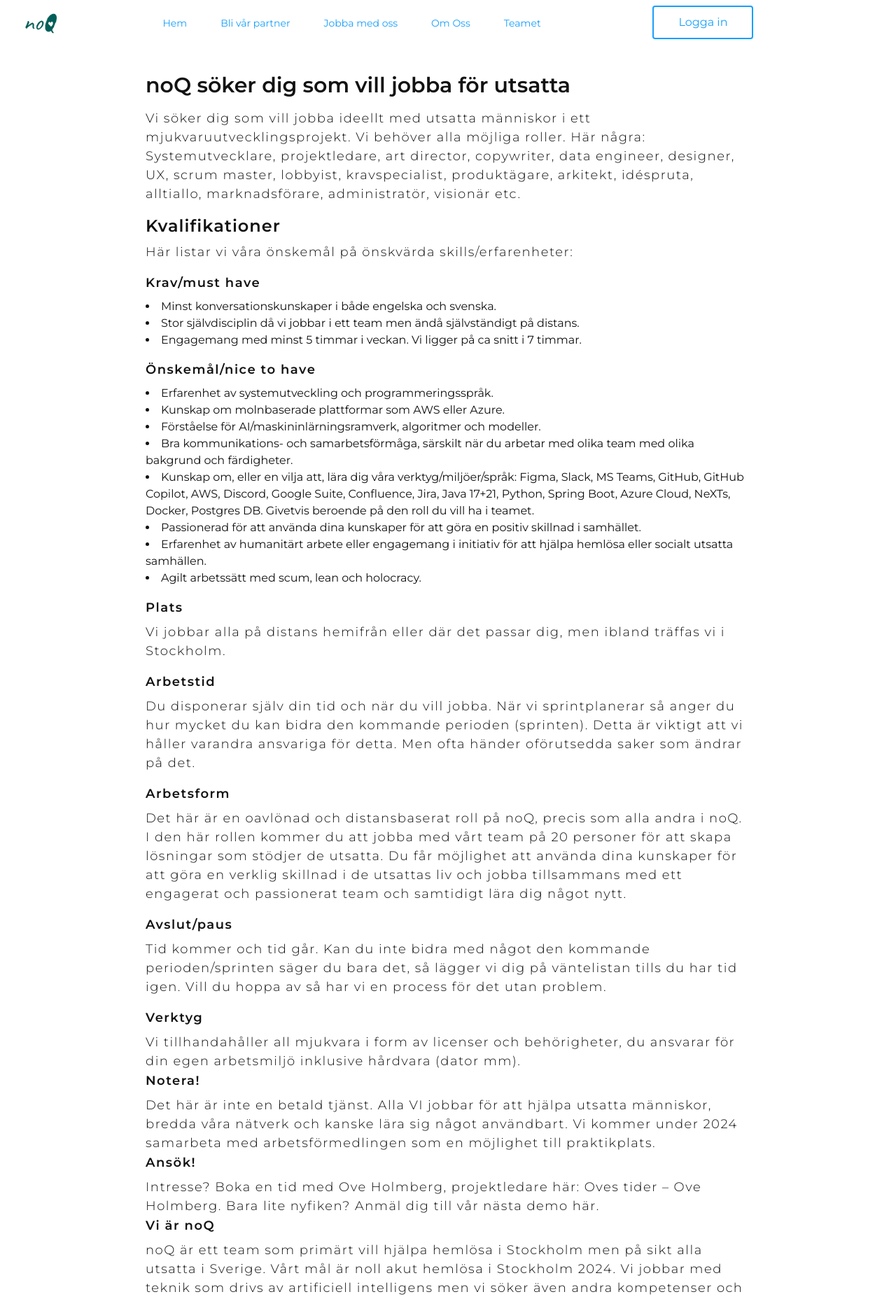
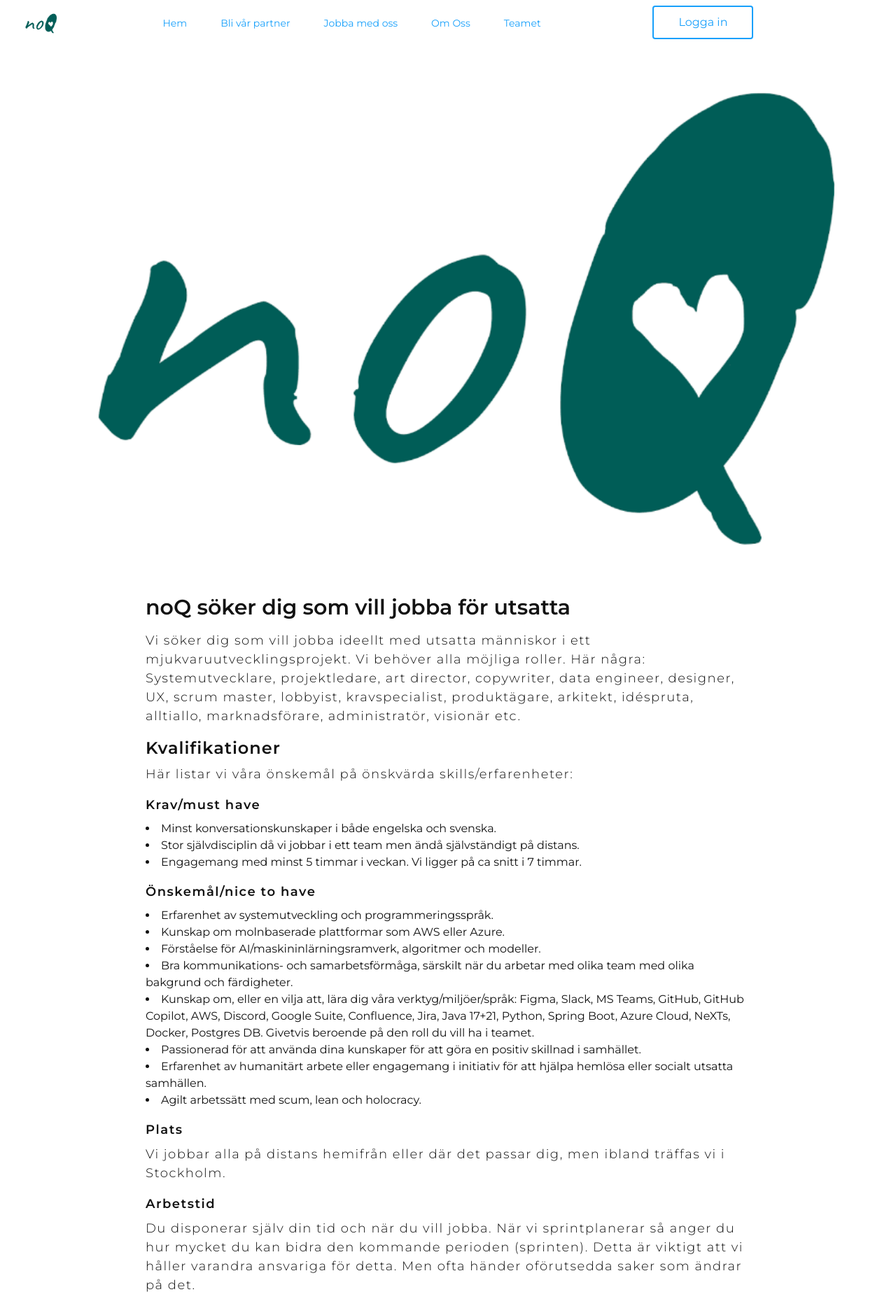
Before and after one commit to frykhamn/noqcms, a React (Vite) app: page /jobba-med-oss in a window 1280 px wide. Shown: the top 1856 px of the page at 70% size. Built offline with nearby package versions, Linux system fonts and the light colour scheme; no server answers.

Commit message:
added styling and image

```diff
--- a/src/pages/LandingPageComponent/components/JobbaMedOssPage.jsx
+++ b/src/pages/LandingPageComponent/components/JobbaMedOssPage.jsx
@@ -1,9 +1,17 @@
 // JobbaMedOssPage.js
 import 'tailwindcss/tailwind.css';
+import FooterComponent from "./FooterComponent";
+const JobbaMedOssPage = () => {
 
-const JobbaMedOssPage = () => {
+
   return (
-    <div className="max-w-4xl mx-auto px-4 py-8">
+    <div>
+      <img
+        className="w-full h-auto"
+        src="/src/assets/images/3pwolvay.bmp"
+        alt="Header Image"
+      />
+      <div className="max-w-4xl mx-auto px-4 py-8">
       <h1 className="text-3xl font-bold mb-4">
         noQ söker dig som vill jobba för utsatta
       </h1>
@@ -50,15 +58,18 @@ const JobbaMedOssPage = () => {
         <p>Tid kommer och tid går. Kan du inte bidra med något den kommande perioden/sprinten säger du bara det, så lägger vi dig på väntelistan tills du har tid igen. Vill du hoppa av så har vi en process för det utan problem.</p>
         </div>
         <h3 className="text-lg font-bold mb-2">Verktyg</h3>
-        <p>Vi tillhandahåller all mjukvara i form av licenser och behörigheter, du ansvarar för din egen arbetsmiljö inklusive hårdvara (dator mm).</p>
+        <p className='mb-2'>Vi tillhandahåller all mjukvara i form av licenser och behörigheter, du ansvarar för din egen arbetsmiljö inklusive hårdvara (dator mm).</p>
         <h3 className="text-lg font-bold mb-2">Notera!</h3>
-        <p>Det här är inte en betald tjänst. Alla VI jobbar för att hjälpa utsatta människor, bredda våra nätverk och kanske lära sig något användbart. Vi kommer under 2024 samarbeta med arbetsförmedlingen som en möjlighet till praktikplats.</p>
+        <p className='mb-2'>Det här är inte en betald tjänst. Alla VI jobbar för att hjälpa utsatta människor, bredda våra nätverk och kanske lära sig något användbart. Vi kommer under 2024 samarbeta med arbetsförmedlingen som en möjlighet till praktikplats.</p>
         <h3 className="text-lg font-bold mb-2">Ansök!</h3>
-        <p>Intresse? Boka en tid med Ove Holmberg, projektledare här: Oves tider – Ove Holmberg. Bara lite nyfiken? Anmäl dig till vår nästa demo här.</p>
+        <p className='mb-2'>Intresse? Boka en tid med Ove Holmberg, projektledare här: <a href="https://calendar.google.com/calendar/u/0/appointments/schedules/AcZssZ0usphB5W1haAqpl3EODAd3szLZLOMCTq-ggW3X9HeszLYZHClDvu87mgmv_8JFpip6QZY_OXiU" className="text-blue-500 underline">Oves tider – Ove Holmberg.</a> Bara lite nyfiken? Anmäl dig till vår nästa demo <a href="https://docs.google.com/forms/d/e/1FAIpQLSe10wrCIeZeCDgvpkgXHKPxMb2ou1HFdRRnlaArfb0NWfW7SQ/viewform" className="text-blue-500 underline">här</a>.</p>
         <h3 className="text-lg font-bold mb-2">Vi är noQ</h3>
-        <p>noQ är ett team som primärt vill hjälpa hemlösa i Stockholm men på sikt alla utsatta i Sverige. Vårt mål är noll akut hemlösa i Stockholm 2024. Vi jobbar med teknik som drivs av artificiell intelligens men vi söker även andra kompetenser och engagerade som vill vara med i vår vision mot noll utsatta i samhället.</p>
+        <p className='mb-2'>noQ är ett team som primärt vill hjälpa hemlösa i Stockholm men på sikt alla utsatta i Sverige. Vårt mål är noll akut hemlösa i Stockholm 2024. Vi jobbar med teknik som drivs av artificiell intelligens men vi söker även andra kompetenser och engagerade som vill vara med i vår vision mot noll utsatta i samhället.</p>
         <p className="text-gray-500">ps. Vi söker även partners och sponsorer</p>
     </div>
+    <FooterComponent />
+  </div>
+
   )
 };
 
```
Also changed, not shown: src/assets/images/3pwolvay.bmp (added).
